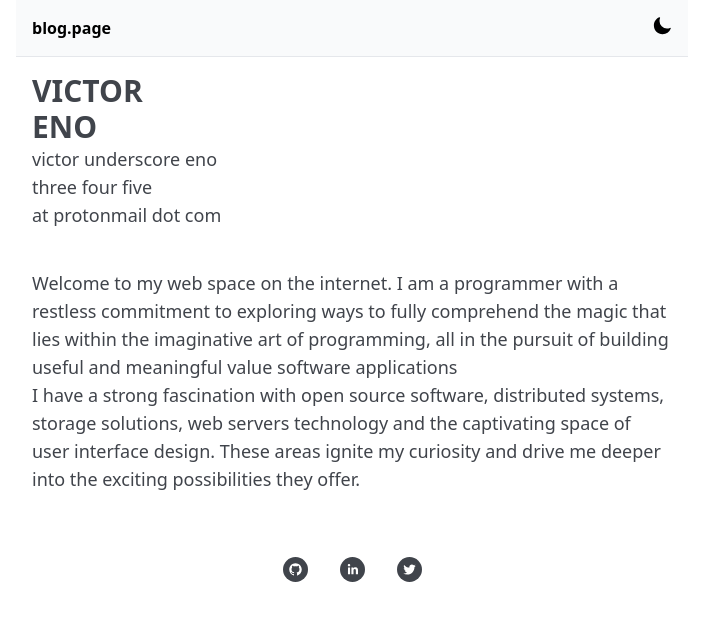
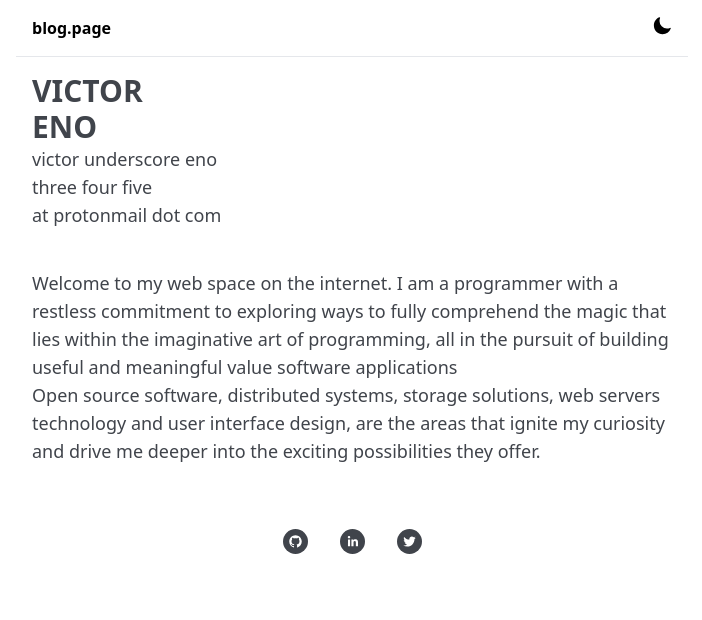
Before and after one commit to victor-eno/vicjournals, a Next.js app: page /about in a window 1280 px wide. Shown: the top 620 px of the page, without its empty margins (288-990 px from the left). Built offline with nearby package versions, Linux system fonts and the light colour scheme.

Commit message:
testing changes

```diff
--- a/pages/about.js
+++ b/pages/about.js
@@ -17,7 +17,7 @@ import { ArrowLongRightIcon } from "@heroicons/react/24/outline";
         <link rel='icon' href='/favicon.ico' />
       </Head>
 
-      <nav className="flex justify-between bg-gray-50 dark:bg-coolnight-100 p-4 dark:border-moodytext-100 border-b">
+      <nav className="flex justify-between p-4 dark:border-moodytext-100 border-b">
       <div className="left-0 top-0">
             <Link href="/" passHref>
               <a>
@@ -65,9 +65,9 @@ import { ArrowLongRightIcon } from "@heroicons/react/24/outline";
               applications
              </p>
              <p>
-             I have a strong fascination with open source software, distributed systems,
-               storage solutions, web servers technology and the captivating space of user
-               interface design. These areas ignite my curiosity and drive  me deeper into
+               Open source software, distributed systems,
+               storage solutions, web servers technology and user
+               interface design, are the areas that ignite my curiosity and drive  me deeper into
                the exciting possibilities they offer.
              </p>
           </div>
--- a/pages/blog/[slug].js
+++ b/pages/blog/[slug].js
@@ -46,7 +46,7 @@ function BlogPage({ frontMatter, content }) {
         <link rel='icon' href='/favicon.ico' />
       </Head>
 
-      <nav className="flex justify-between bg-gray-50 dark:bg-coolnight-100 p-4 dark:border-moodytext-100 border-b">
+      <nav className="flex justify-between p-4 dark:border-moodytext-100 border-b">
       <div className="left-0 top-0">
             <Link href="/" passHref>
               <a>
--- a/pages/index.js
+++ b/pages/index.js
@@ -17,7 +17,7 @@ export default function Blog({ posts }) {
         <link rel='icon' href='/favicon.ico' />
       </Head>
 
-      <nav className="flex justify-between bg-gray-50 dark:bg-coolnight-100 p-4 dark:border-moodytext-100 border-b">
+      <nav className="flex justify-between p-4 dark:border-moodytext-100 border-b">
       <div className="left-0 top-0">
             <Link href="/about" passHref>
               <a>
@@ -59,8 +59,8 @@ export default function Blog({ posts }) {
               <div  key={`${post.slug}`} href={`/blog/${post.slug}`}>
                   <div className='mb-4'>
                     <h1 className='vic3 text-xl font-semibold'>{post.frontMatter.title}</h1>
-                    <h2 className="font-base h-7 text-gray-500">{post.frontMatter.date}</h2>
-                    <h2 className="font-base">{post.frontMatter.metaDesc}</h2>
+                    <h2 className="text-base h-5 text-gray-500">{post.frontMatter.date}</h2>
+                    <h2 className="text-base text-gray-700">{post.frontMatter.metaDesc}</h2>
 
                     <div className="flex justify-between">
                     <Link key={`${post.slug}`} href={`/blog/${post.slug}`}>
@@ -68,7 +68,7 @@ export default function Blog({ posts }) {
                     <h2 className="hover:text-blue-500 text-greytext-100 dark:text-whitetext-100 underline">{post.frontMatter.fullContent}</h2>
                     </a>
                     </Link>
-                    <h2 className="order-last font-base dark:text-moodytext-100 text-gray-500">{post.frontMatter.readTime}</h2>
+                    <h2 className="order-last text-base dark:text-moodytext-100 text-gray-500">{post.frontMatter.readTime}</h2>
                     </div>
                   </div>
               </div>
```
